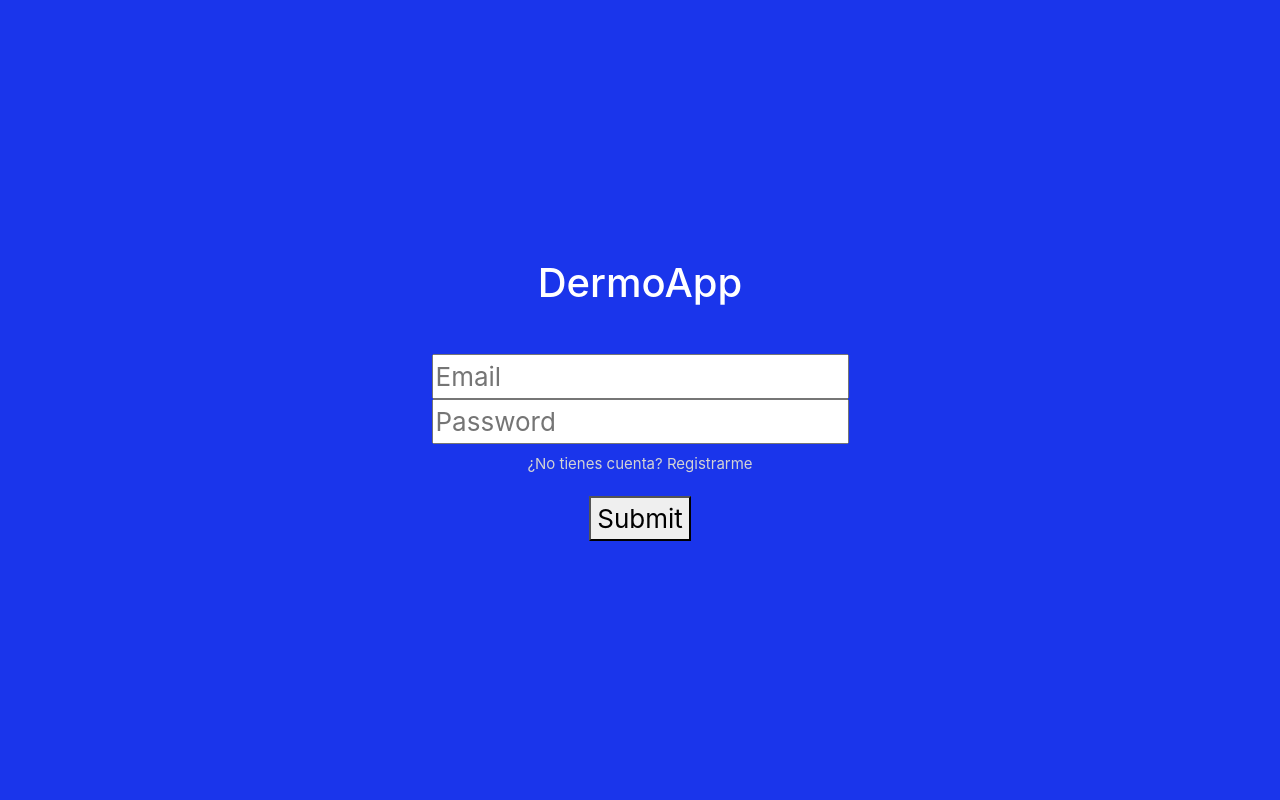
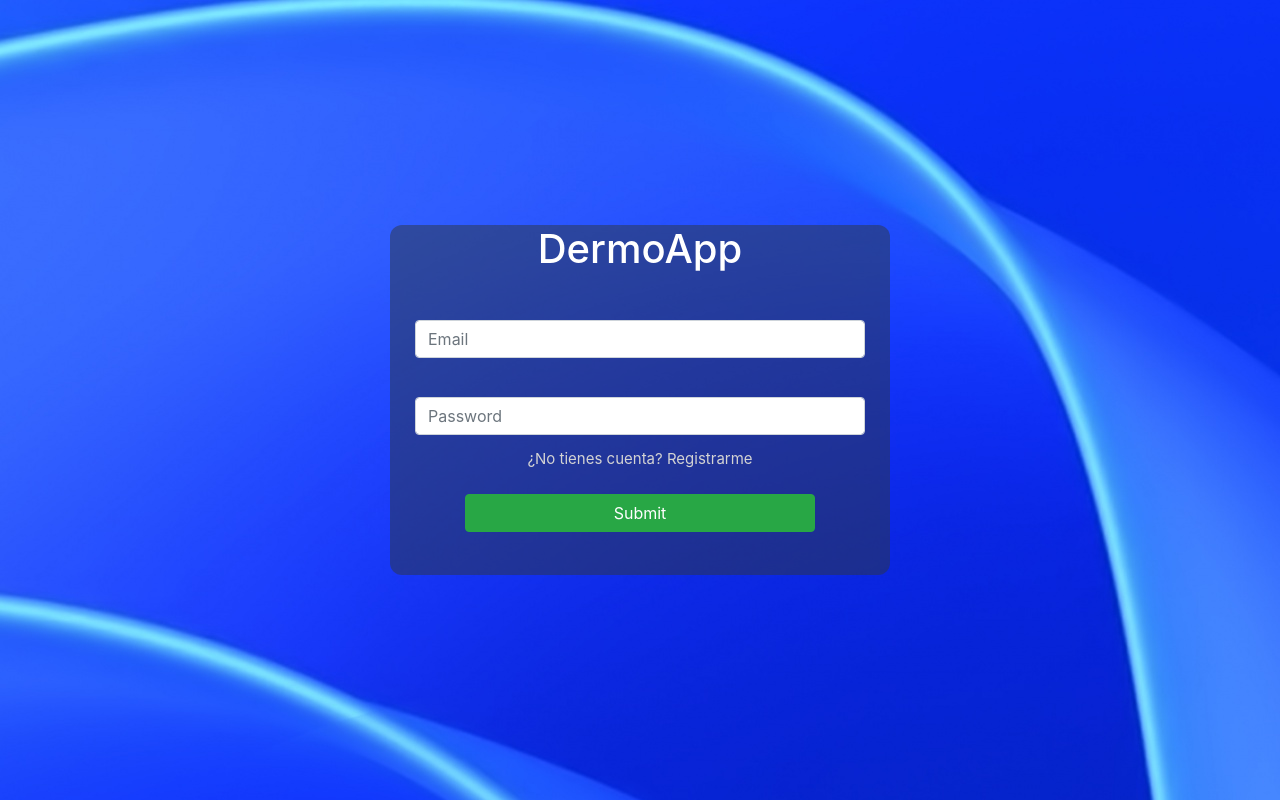
Before and after one commit to Tesis2miso/Grupo4_Tesis_2_front, a React (Create React App) app: page /login in a window 1280 px wide. Built offline with nearby package versions, Linux system fonts and the light colour scheme.

Commit message:
mods in login page

```diff
--- a/src/App.css
+++ b/src/App.css
@@ -1,5 +1,6 @@
 .App {
   text-align: center;
+  background-image: url(/back.jpeg);
 }
 
 .App-logo {
--- a/src/components/login/Login.css
+++ b/src/components/login/Login.css
@@ -1,5 +1,4 @@
 .login {
-    background-color: rgb(26, 53, 235);
     min-height: 100vh;
     display: flex;
     flex-direction: column;
@@ -16,6 +15,23 @@
   color: red;
 }
 
+#shadow{
+  background: rgba(47, 54, 64, 0.5);
+	margin: 0;
+	border-radius:12px;
+  align-items: center;
+  justify-content: center;
+width: 500px;
+	height: 350px;
+}
+
+.login-form {
+  display: flex;
+  flex-direction: column;
+  align-items: center;
+  justify-content: center;
+}
+
 .goToSignup {
   background-color: transparent;
   border: none;
--- a/src/components/login/Login.js
+++ b/src/components/login/Login.js
@@ -1,90 +1,113 @@
-import { useState, Fragment } from 'react';
+import { useState, Fragment } from "react";
 import axios from "axios";
-import './Login.css';
-import { useEffect } from 'react';
-import { useNavigate } from 'react-router-dom';
+import "./Login.css";
+import { useEffect } from "react";
+import { useNavigate } from "react-router-dom";
 
 function Login(props) {
   const [loginForm, setloginForm] = useState({
     email: "",
-        password: ""
-    })
+    password: "",
+  });
   const [error, setError] = useState();
-    const navigate = useNavigate()
-    const { loggedIn } = props
+  const navigate = useNavigate();
+  const { loggedIn } = props;
   useEffect(() => {
     if (loggedIn) {
-            navigate('/')
+      navigate("/");
     }
-    })
+  });
 
   function logMeIn(event) {
-        event.preventDefault()
+    event.preventDefault();
     axios({
       method: "POST",
       url: `${process.env.REACT_APP_BASE_PATH}/specialist/login`,
       data: {
         email: loginForm.email,
-                password: loginForm.password
-            }
+        password: loginForm.password,
+      },
     })
       .then((response) => {
         props.setToken(response.data.access_token);
-            navigate('/')
-        }).catch((error) => {
-            setloginForm(({
+        navigate("/");
+      })
+      .catch((error) => {
+        setloginForm({
           email: "",
-                password: ""
-            }))
-            setError('Invalid Username or Password')
-        })
+          password: "",
+        });
+        setError("Invalid Username or Password");
+      });
   }
 
   function handleChange(event) {
-        const { value, name } = event.target
-        setloginForm(prevNote => ({
-            ...prevNote, [name]: value
-        })
-        )
+    const { value, name } = event.target;
+    setloginForm((prevNote) => ({
+      ...prevNote,
+      [name]: value,
+    }));
   }
 
-    document.addEventListener('DOMContentLoaded', () => {
-        const miInput = document.getElementById('password');
+  document.addEventListener("DOMContentLoaded", () => {
+    const miInput = document.getElementById("password");
 
-        miInput.addEventListener('keyup', function (event) {
-            if (event.getModifierState('CapsLock')) {
+    miInput.addEventListener("keyup", function (event) {
+      if (event.getModifierState("CapsLock")) {
         alert("Bloq Mayús esta activado");
       }
     });
   });
 
   const goToSignup = (event) => {
-        event.preventDefault()
-        navigate('/signup')
-    }
+    event.preventDefault();
+    navigate("/signup");
+  };
 
   return (
     <Fragment>
+      <div>
         <form className="login">
+          <div id="shadow">
             <h1>DermoApp</h1>
             <br></br>
-                <input id="username" onChange={handleChange}
+            <div className="login-form">
+              <input
+                id="username"
+                onChange={handleChange}
                 type="email"
                 text={loginForm.email}
                 name="email"
+                className="form-control"
                 placeholder="Email"
-                    value={loginForm.email} />
-                <input id="password" onChange={handleChange}
+                value={loginForm.email}
+                style={{ width: "90%", display: "grid" }}
+              />
+              <br />
+
+              <input
+                id="password"
+                onChange={handleChange}
                 data-testid="password"
+                className="form-control"
                 type="password"
                 text={loginForm.password}
                 name="password"
                 placeholder="Password"
-                    value={loginForm.password} />
-                <label className='label_error'>{error}</label>
-                <button id="goToSignup" className="goToSignup" onClick={goToSignup}>¿No tienes cuenta? Registrarme</button>
-                <button id="submitbtn1" onClick={logMeIn}>Submit</button>
+                style={{ width: "90%", display: "grid"}}
+                value={loginForm.password}
+              />
+            </div>
+
+            <label className="label_error">{error}</label>
+            <button id="goToSignup" className="goToSignup" onClick={goToSignup}>
+              ¿No tienes cuenta? Registrarme
+            </button>
+            <br />
+            <button type="button" style={{ width: "70%"}} class="btn btn-success" id="submitbtn1" onClick={logMeIn}>Submit</button>
+          </div>
         </form>
+      </div>
     </Fragment>
   );
 }
```
Also changed, not shown: public/back.jpeg (added), 1 other file (tests, documents, lock files or other folders). Lines whose indentation alone changed are shown as unchanged.
